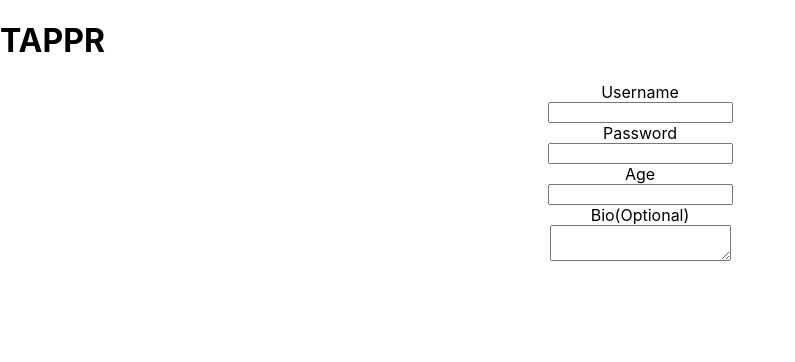
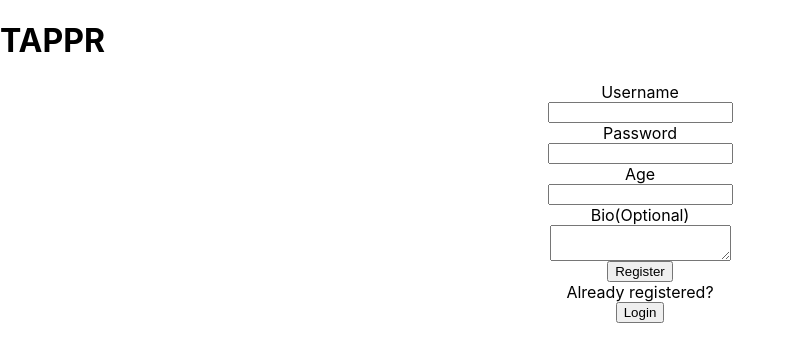
Before and after one commit to tappr-app/tappr, a React (Create React App) app in the folder tappr-fe/: page / in a window 1280 px wide. Shown: the top 362 px of the page, without its empty margins (0-795 px from the left). Built offline with nearby package versions, Linux system fonts and the light colour scheme.

Commit message:
validation is coming along, still wip

```diff
--- a/tappr-fe/src/components/RegisterForm.js
+++ b/tappr-fe/src/components/RegisterForm.js
@@ -4,11 +4,16 @@ import { connect } from 'react-redux'
 import { FormDiv } from '../styles/Styled'
 
 const RegisterForm = props =>{
-    const { register, handleSubmit, watch, errors } = useForm();
+    const { register, handleSubmit, watch, errors } = useForm({
+        validateCriteriaMode: "all"
+      });
+    const onSubmit = data => console.log(data)
     return(
         <FormDiv>
+                <form className='register-user' onSubmit={handleSubmit(onSubmit)}>
                 <label>Username</label>
-            <input name='username' ref={register({required: true, maxLength: 10})}></input>
+                <input name='username'
+                 ref={register({ required: true, maxLength: 10})}/>
                 {errors.username &&
                     errors.username.type === 'required' && 'Required Field'}
                 {errors.username &&
@@ -25,6 +30,10 @@ const RegisterForm = props =>{
 
                 <label>Bio(Optional)</label>
                 <textarea></textarea>
+                <button type='submit'>Register</button>
+                <label>Already registered?</label>
+                <button>Login</button>
+            </form>
         </FormDiv>
     )
 }
--- a/tappr-fe/src/styles/Styled.js
+++ b/tappr-fe/src/styles/Styled.js
@@ -1,8 +1,14 @@
 import styled from 'styled-components'
 
 export const FormDiv = styled.div`
-    display: flex;
-    flex-direction: column;
-    justify-content: center;
-    align-items: center;
+    // display: flex;
+    // flex-direction: column;
+    // justify-content: center;
+    // align-items: center;
+    form{
+        display: flex;
+        flex-direction: column;
+        justify-content: center;
+        align-items: center;
+    }
 `;
```
Lines whose indentation alone changed are shown as unchanged.
